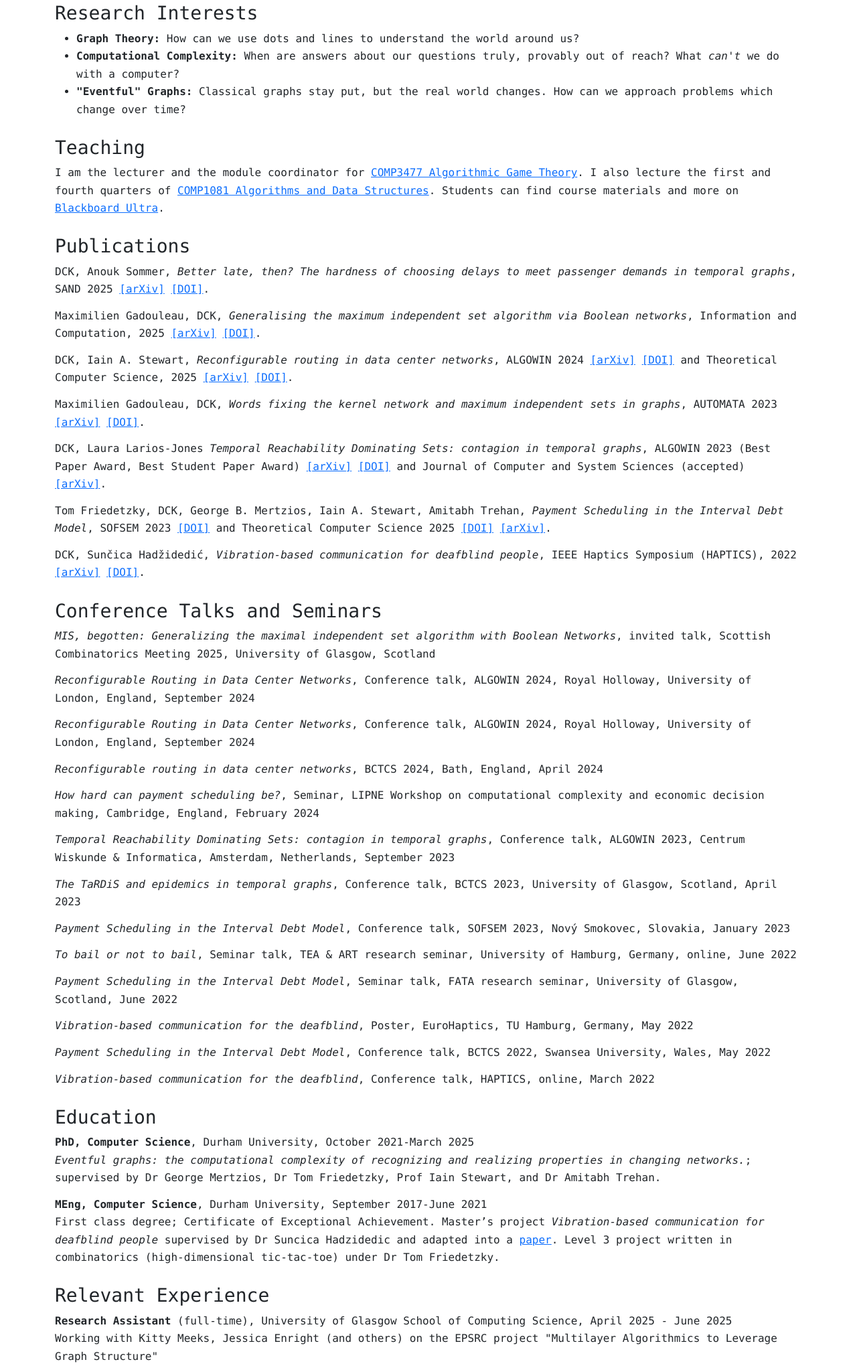
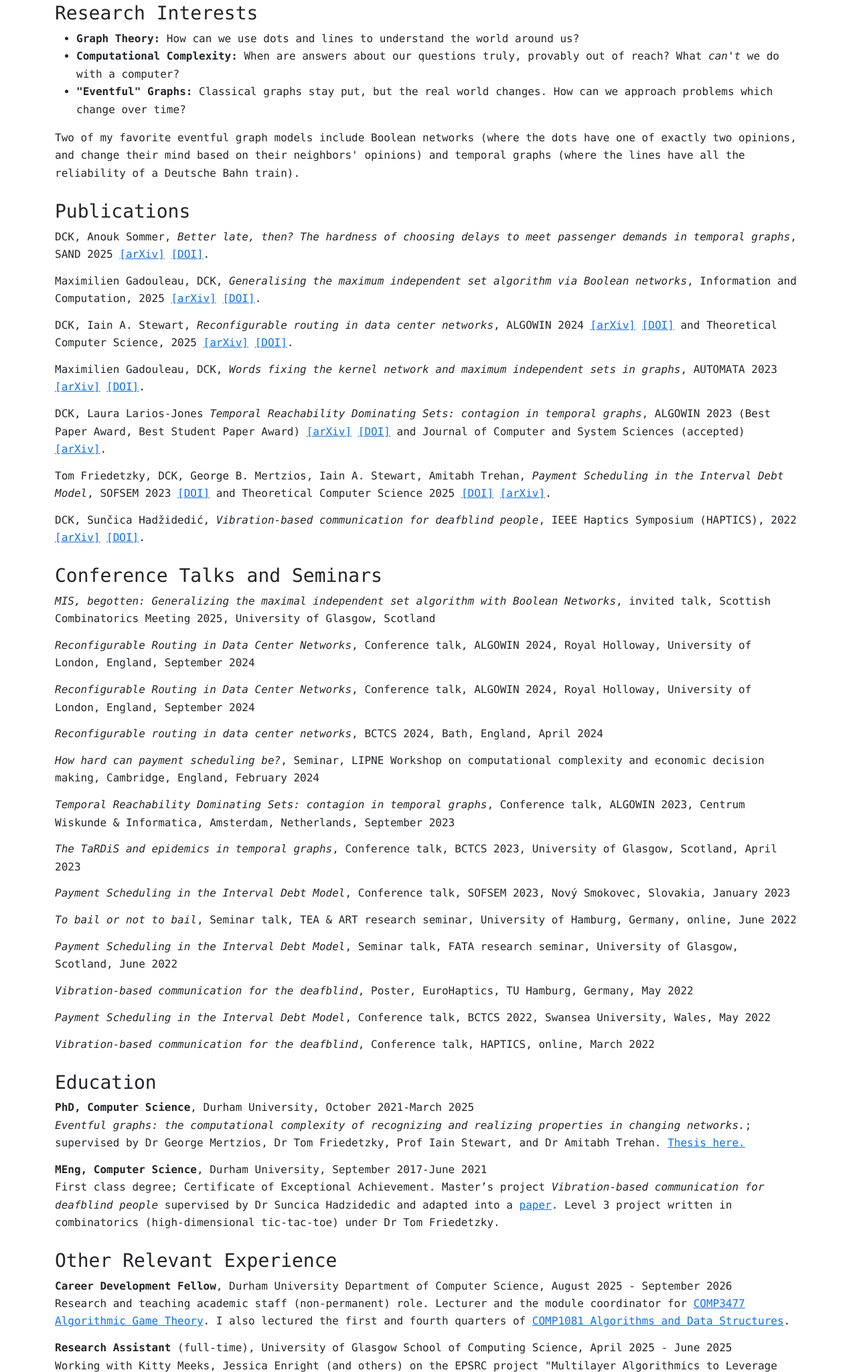
Before and after one commit to dave-ck/dave-ck.github.io, a plain HTML site: page index.html in a window 1280 px wide. Shown: the part 272-2321 px from the top of the page at 67% size. Drawn offline with nearby package versions, Linux system fonts and the light colour scheme.

Commit message:
updated role, research interests, and added TODOs for publications and talks

```diff
--- a/index.html
+++ b/index.html
@@ -17,7 +17,7 @@
         <img src="assets/dck-alp-times.JPG" alt="Smiley face" style="float:right;width:180px;height:180px;">
         <div>
             <h1>Dave / David C. Kutner</h1>
-            <p>Career Development Fellow at Durham University</p>
+            <p>Postdoctoral Research Associate at Durham University</p>
             <p> david.c.kutner (at) durham.ac.uk</p>
             <div id="socials">
                 <a href="https://www.linkedin.com/in/david-c-kutner/" target="_blank"><img src="assets/In.png"
@@ -40,24 +40,20 @@
                 How can we approach problems which change over time?
             </li>
         </ul>
-    </div>
-
-
-    <div class="container" id="teaching">
-        <h3>Teaching</h3>
-        <div>
-            <p>I am the lecturer and the module coordinator for <a
-                    href="https://apps.dur.ac.uk/faculty.handbook/2025/UG/module/COMP3477">COMP3477 Algorithmic Game
-                    Theory</a>. I also lecture the first and fourth quarters of <a
-                    href="https://apps.dur.ac.uk/faculty.handbook/2025/UG/module/COMP1081">COMP1081 Algorithms
-                    and Data Structures</a>. Students can find course materials and more on <a
-                    href="https://blackboard.durham.ac.uk/">Blackboard Ultra</a>.</p>
-        </div>
+        Two of my favorite eventful graph models include Boolean networks (where the dots have one of exactly two
+        opinions, and change their mind based on their neighbors' opinions) and temporal graphs (where the lines have
+        all the reliability of a Deutsche Bahn train).
     </div>
 
 
     <div class="container" id="publications">
         <h3>Publications</h3>
+
+        <!-- TODO: add
+        - TLFPT https://arxiv.org/abs/2606.02492 / https://doi.org/10.4230/LIPIcs.IPEC.2026.22
+        - UPF https://arxiv.org/abs/2610.16561
+        - Steiner Forest https://arxiv.org/abs/2602.21859
+        -->
 
         <div>
             <p> DCK, Anouk Sommer,
@@ -130,6 +126,15 @@
 
     <div class="container" id="talks">
         <h3>Conference Talks and Seminars</h3>
+        <!--
+        TODO:
+        - JGA 2026 talk on UPF and NEXPTIME; https://jga2026.sciencesconf.org/772294; title Exploring natural NEXPTIME-complete problems on digraphs with Boolean networks.
+        - GET 2026: IPEC, ALGO UNIGE, Karlsruhe, and Utrecht seminars
+        - Feb 10 2026: Seminar at UNIGE; title "Serving connections while avoiding connectivity with Temporal Reachability Dominating Sets"
+        - Tues 8th December 2026: Seminar at UNIGE; title "O(n)+f(k): Truly Linear FPT"
+        -->
+
+
         <div>
             <p><i>MIS, begotten: Generalizing the maximal independent set algorithm with Boolean Networks</i>,
                 invited talk, Scottish Combinatorics Meeting 2025,
@@ -201,8 +206,9 @@
             <p><b>PhD, Computer Science</b>, Durham University, October 2021-March 2025</p>
             <p><i>Eventful graphs: the computational complexity of recognizing and realizing properties in changing
                     networks.</i>; supervised by Dr George Mertzios, Dr Tom Friedetzky,
-                Prof Iain Stewart, and Dr Amitabh Trehan.</p>
-            <p></p>
+                Prof Iain Stewart, and Dr Amitabh Trehan. <a href="https://etheses.durham.ac.uk/id/eprint/16219/">Thesis
+                    here.</a>
+            </p>
         </div>
         <div>
             <p><b>MEng, Computer Science</b>, Durham University, September 2017-June 2021</p>
@@ -214,10 +220,39 @@
         </div>
     </div>
 
+    <!--
+    <div class="container" id="teaching">
+        <h3>Teaching</h3>
+        <div>
+            <p>In 2025-26, I was the lecturer and the module coordinator for <a
+                    href="https://apps.dur.ac.uk/faculty.handbook/2025/UG/module/COMP3477">COMP3477 Algorithmic Game
+                    Theory</a>. I also lectured the first and fourth quarters of <a
+                    href="https://apps.dur.ac.uk/faculty.handbook/2025/UG/module/COMP1081">COMP1081 Algorithms
+                    and Data Structures</a>. </p>
+            Students can find course materials and more on <a href="https://blackboard.durham.ac.uk/">Blackboard Ultra</a>.
+            <p>From 2020-25, I was a demonstrator for <a
+                    href="https://apps.dur.ac.uk/faculty.handbook/2025/UG/module/COMP2181">COMP2181 Theory of
+                    Computation</a> (and occasionally other modules). </p>
+            TODO:
+            - L3 supervision
+            - AS internship
+            - OR L4 supervision
 
+        </div>
+    </div>
+    -->
 
     <div class="container" id="workexp">
-        <h3>Relevant Experience</h3>
+        <h3>Other Relevant Experience</h3>
+        <div>
+            <p><b>Career Development Fellow</b>, Durham University Department of Computer Science, August 2025 -
+                September 2026</p>
+            <p>Research and teaching academic staff (non-permanent) role. Lecturer and the module coordinator for <a
+                    href="https://apps.dur.ac.uk/faculty.handbook/2025/UG/module/COMP3477">COMP3477 Algorithmic Game
+                    Theory</a>. I also lectured the first and fourth quarters of <a
+                    href="https://apps.dur.ac.uk/faculty.handbook/2025/UG/module/COMP1081">COMP1081 Algorithms
+                    and Data Structures</a>.</p>
+        </div>
         <div>
             <p><b>Research Assistant</b> (full-time), University of Glasgow School of Computing Science, April 2025 -
                 June 2025</p>
```
